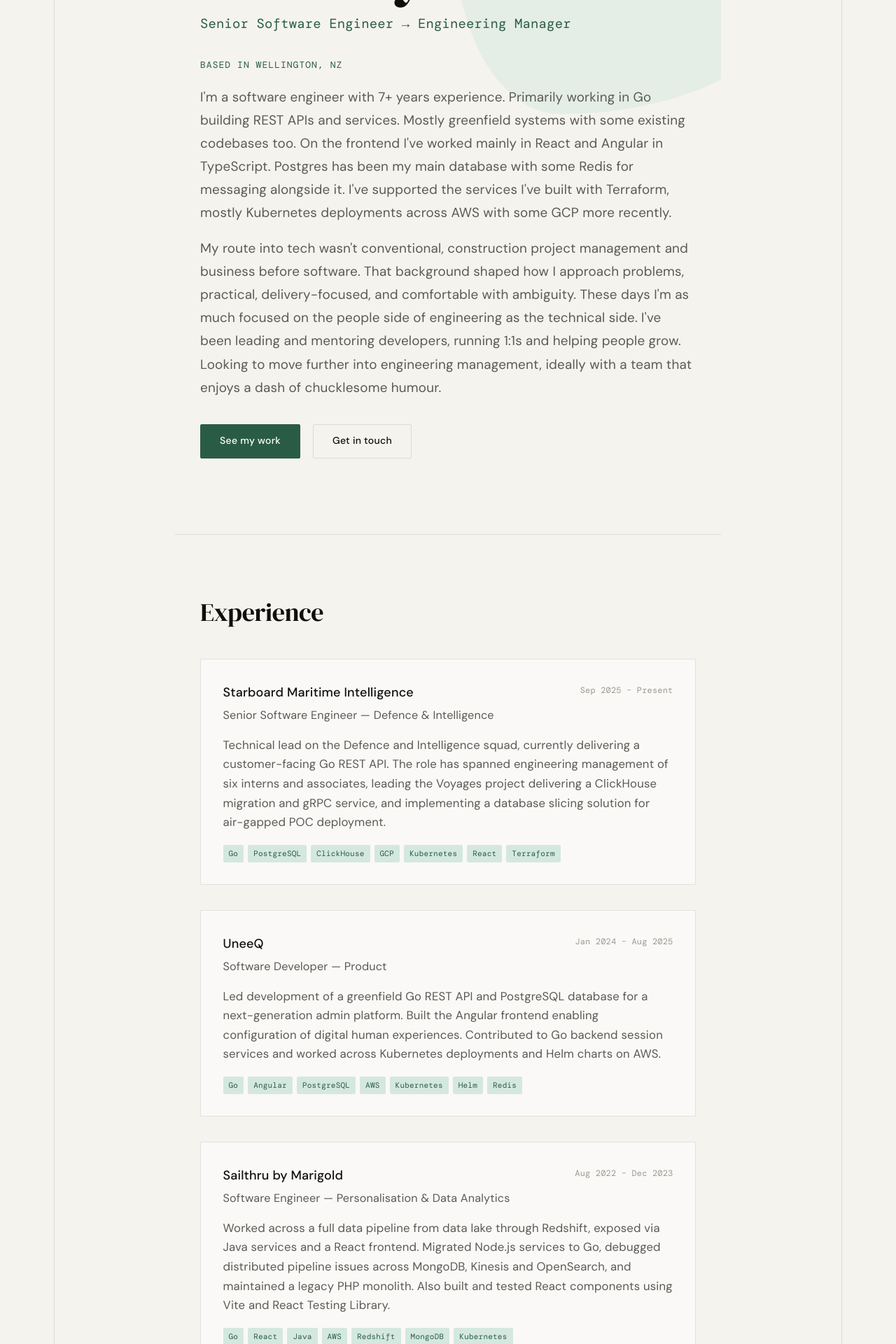
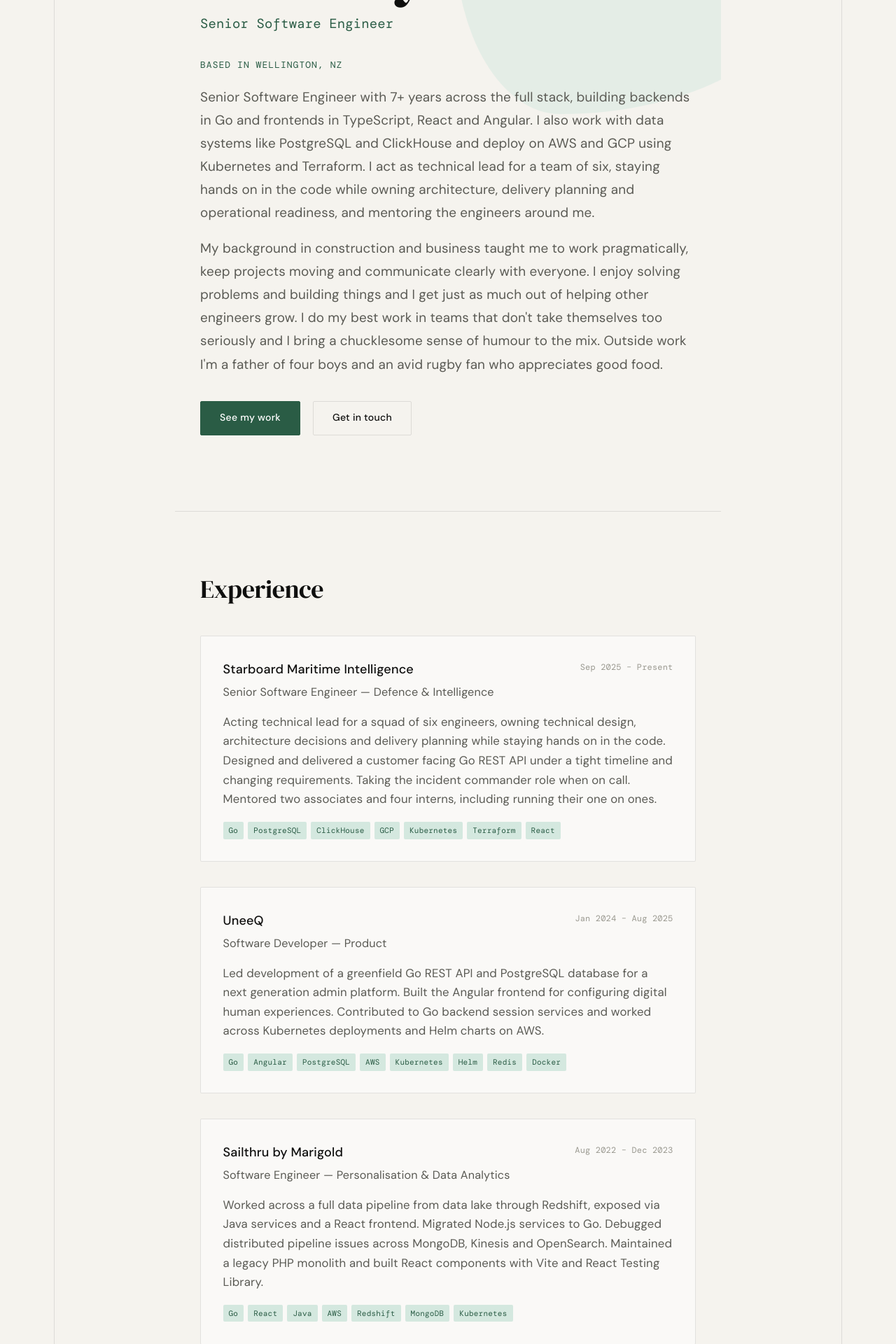
Before and after one commit to bradley-adams/bradley-adams.github.io, a React (Vite) app: page / in a window 1280 px wide. Shown: the part 320-2240 px from the top of the page at 70% size. Built offline with nearby package versions, Linux system fonts and the light colour scheme.

Commit message:
Reframe site for senior engineer roles

```diff
--- a/src/App.jsx
+++ b/src/App.jsx
@@ -6,33 +6,33 @@
     company: "Starboard Maritime Intelligence",
     role: "Senior Software Engineer — Defence & Intelligence",
     period: "Sep 2025 – Present",
-    summary: "Technical lead on the Defence and Intelligence squad, currently delivering a customer-facing Go REST API. The role has spanned engineering management of six interns and associates, leading the Voyages project delivering a ClickHouse migration and gRPC service, and implementing a database slicing solution for air-gapped POC deployment.",
-    tech: ["Go", "PostgreSQL", "ClickHouse", "GCP", "Kubernetes", "React", "Terraform"],
+    summary: "Acting technical lead for a squad of six engineers, owning technical design, architecture decisions and delivery planning while staying hands on in the code. Designed and delivered a customer facing Go REST API under a tight timeline and changing requirements. Taking the incident commander role when on call. Mentored two associates and four interns, including running their one on ones.",
+    tech: ["Go", "PostgreSQL", "ClickHouse", "GCP", "Kubernetes", "Terraform", "React"],
   },
   {
     company: "UneeQ",
     role: "Software Developer — Product",
     period: "Jan 2024 – Aug 2025",
-    summary: "Led development of a greenfield Go REST API and PostgreSQL database for a next-generation admin platform. Built the Angular frontend enabling configuration of digital human experiences. Contributed to Go backend session services and worked across Kubernetes deployments and Helm charts on AWS.",
-    tech: ["Go", "Angular", "PostgreSQL", "AWS", "Kubernetes", "Helm", "Redis"],
+    summary: "Led development of a greenfield Go REST API and PostgreSQL database for a next generation admin platform. Built the Angular frontend for configuring digital human experiences. Contributed to Go backend session services and worked across Kubernetes deployments and Helm charts on AWS.",
+    tech: ["Go", "Angular", "PostgreSQL", "AWS", "Kubernetes", "Helm", "Redis", "Docker"],
   },
   {
     company: "Sailthru by Marigold",
     role: "Software Engineer — Personalisation & Data Analytics",
     period: "Aug 2022 – Dec 2023",
-    summary: "Worked across a full data pipeline from data lake through Redshift, exposed via Java services and a React frontend. Migrated Node.js services to Go, debugged distributed pipeline issues across MongoDB, Kinesis and OpenSearch, and maintained a legacy PHP monolith. Also built and tested React components using Vite and React Testing Library.",
+    summary: "Worked across a full data pipeline from data lake through Redshift, exposed via Java services and a React frontend. Migrated Node.js services to Go. Debugged distributed pipeline issues across MongoDB, Kinesis and OpenSearch. Maintained a legacy PHP monolith and built React components with Vite and React Testing Library.",
     tech: ["Go", "React", "Java", "AWS", "Redshift", "MongoDB", "Kubernetes"],
   },
   {
     company: "Modica Group",
     role: "Software Developer — Reporting & Applications",
     period: "Nov 2018 – Jul 2022",
-    summary: "Led an SFTP reporting project evolving from a PHP monolith into Go microservices with a React micro frontend. Worked across a broader modernisation effort migrating from CakePHP to Go on the backend and jQuery to React and TypeScript on the frontend. Developed a Go REST API boilerplate used as a foundation for new services, and contributed to mentoring, interviewing and onboarding engineers.",
+    summary: "Led an SFTP reporting project evolving from a PHP monolith into Go microservices with a React micro frontend. Worked across a wider modernisation effort moving from CakePHP to Go on the backend and from jQuery to React and TypeScript on the frontend. Developed a Go REST API boilerplate used as a foundation for new services. Contributed to mentoring, interviewing and onboarding engineers.",
     tech: ["Go", "React", "TypeScript", "PHP", "AWS", "PostgreSQL", "Docker"],
   },
 ];
 
-const SKILLS = ["Go", "PHP", "TypeScript", "JavaScript", "React", "Angular", "HTML & CSS", "PostgreSQL", "Redis", "Kubernetes", "Docker", "Terraform", "Helm", "AWS", "GCP"];
+const SKILLS = ["Go", "TypeScript", "React", "Angular", "PostgreSQL", "ClickHouse", "Redis", "Kubernetes", "Docker", "Terraform", "Helm", "AWS", "GCP", "JavaScript", "PHP", "HTML & CSS"];
 
 export default function App() {
   const [visible, setVisible] = useState(false);
@@ -55,13 +55,13 @@
       <section className="hero">
         <div className="hero__content">
           <h1 className="hero__name">Bradley Adams</h1>
-          <p className="hero__role">Senior Software Engineer → Engineering Manager</p>
+          <p className="hero__role">Senior Software Engineer</p>
           <p className="hero__eyebrow">Based in Wellington, NZ</p>
           <p className="hero__bio">
-            I'm a software engineer with 7+ years experience. Primarily working in Go building REST APIs and services. Mostly greenfield systems with some existing codebases too. On the frontend I've worked mainly in React and Angular in TypeScript. Postgres has been my main database with some Redis for messaging alongside it. I've supported the services I've built with Terraform, mostly Kubernetes deployments across AWS with some GCP more recently.
+            Senior Software Engineer with 7+ years across the full stack, building backends in Go and frontends in TypeScript, React and Angular. I also work with data systems like PostgreSQL and ClickHouse and deploy on AWS and GCP using Kubernetes and Terraform. I act as technical lead for a team of six, staying hands on in the code while owning architecture, delivery planning and operational readiness, and mentoring the engineers around me.
           </p>
           <p className="hero__bio">
-            My route into tech wasn't conventional, construction project management and business before software. That background shaped how I approach problems, practical, delivery-focused, and comfortable with ambiguity. These days I'm as much focused on the people side of engineering as the technical side. I've been leading and mentoring developers, running 1:1s and helping people grow. Looking to move further into engineering management, ideally with a team that enjoys a dash of chucklesome humour.
+            My background in construction and business taught me to work pragmatically, keep projects moving and communicate clearly with everyone. I enjoy solving problems and building things and I get just as much out of helping other engineers grow. I do my best work in teams that don't take themselves too seriously and I bring a chucklesome sense of humour to the mix. Outside work I'm a father of four boys and an avid rugby fan who appreciates good food.
           </p>
           <div className="hero__actions">
             <a href="#work" className="btn btn--primary">See my work</a>
@@ -108,20 +108,20 @@
       <section className="section" id="contact">
         <h2 className="section__title">Get in touch</h2>
         <p className="contact__text">
-          Open to interesting problems, engineering management roles, and teams that don't take themselves too seriously.
+          Open to interesting problems and always happy to have a chat.
         </p>
         <div className="contact__links">
-          <a href="#" className="contact__link" onClick={(e) => { e.preventDefault(); window.location.href = ['mai', 'lto:', 'bradley.wayne.adams', '@', 'gmail.com'].join(''); }}>
-            <svg width="20" height="20" viewBox="0 0 24 24" fill="none" stroke="currentColor" strokeWidth="1.5"><rect x="2" y="4" width="20" height="16" rx="2"/><path d="m2 7 10 7 10-7"/></svg>
-            bradley.wayne.adams@gmail.com
+          <a href="https://github.com/bradley-adams" target="_blank" rel="noopener noreferrer" className="contact__link">
+            <svg width="20" height="20" viewBox="0 0 24 24" fill="none" stroke="currentColor" strokeWidth="1.5"><path d="M9 19c-5 1.5-5-2.5-7-3m14 6v-3.87a3.37 3.37 0 0 0-.94-2.61c3.14-.35 6.44-1.54 6.44-7A5.44 5.44 0 0 0 20 4.77 5.07 5.07 0 0 0 19.91 1S18.73.65 16 2.48a13.38 13.38 0 0 0-7 0C6.27.65 5.09 1 5.09 1A5.07 5.07 0 0 0 5 4.77a5.44 5.44 0 0 0-1.5 3.78c0 5.42 3.3 6.61 6.44 7A3.37 3.37 0 0 0 9 18.13V22"/></svg>
+            github.com/bradley-adams
           </a>
           <a href="https://linkedin.com/in/bradley-adams-265803111" target="_blank" rel="noopener noreferrer" className="contact__link">
             <svg width="20" height="20" viewBox="0 0 24 24" fill="none" stroke="currentColor" strokeWidth="1.5"><rect x="2" y="2" width="20" height="20" rx="2"/><path d="M7 10v8M7 7v.01M12 10v8m0-5a3 3 0 0 1 6 0v5"/></svg>
             linkedin.com/in/bradley-adams-265803111
           </a>
-          <a href="https://github.com/bradley-adams" target="_blank" rel="noopener noreferrer" className="contact__link">
-            <svg width="20" height="20" viewBox="0 0 24 24" fill="none" stroke="currentColor" strokeWidth="1.5"><path d="M9 19c-5 1.5-5-2.5-7-3m14 6v-3.87a3.37 3.37 0 0 0-.94-2.61c3.14-.35 6.44-1.54 6.44-7A5.44 5.44 0 0 0 20 4.77 5.07 5.07 0 0 0 19.91 1S18.73.65 16 2.48a13.38 13.38 0 0 0-7 0C6.27.65 5.09 1 5.09 1A5.07 5.07 0 0 0 5 4.77a5.44 5.44 0 0 0-1.5 3.78c0 5.42 3.3 6.61 6.44 7A3.37 3.37 0 0 0 9 18.13V22"/></svg>
-            github.com/bradley-adams
+          <a href="#" className="contact__link" onClick={(e) => { e.preventDefault(); window.location.href = ['mai', 'lto:', 'bradley.wayne.adams', '@', 'gmail.com'].join(''); }}>
+            <svg width="20" height="20" viewBox="0 0 24 24" fill="none" stroke="currentColor" strokeWidth="1.5"><rect x="2" y="4" width="20" height="16" rx="2"/><path d="m2 7 10 7 10-7"/></svg>
+            bradley.wayne.adams@gmail.com
           </a>
         </div>
       </section>
```
